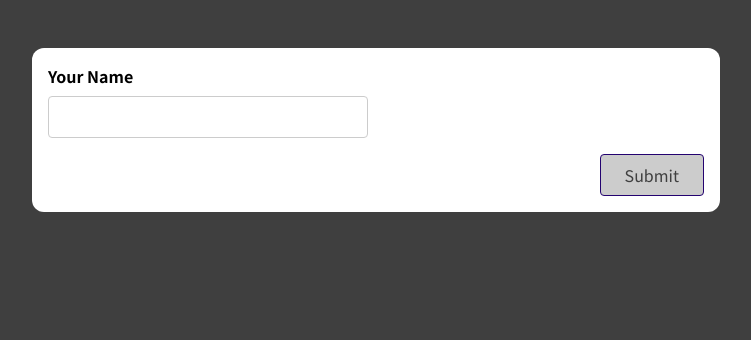
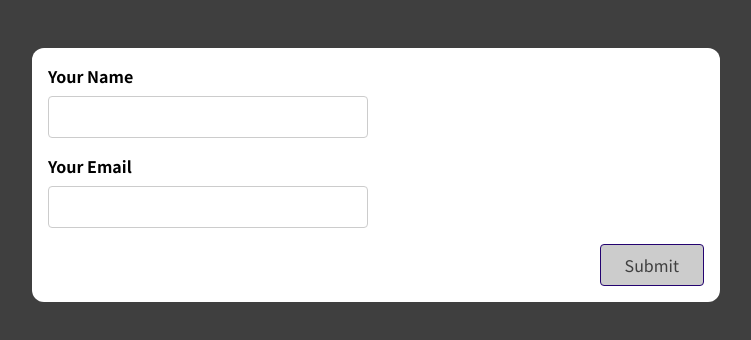
Before and after one commit to Laeti-dev/React_FormPractice, a React (Create React App) app: page / in a window 1280 px wide. Shown: the top 340 px of the page, without its empty margins (264-1015 px from the left). Built offline with nearby package versions, Linux system fonts and the light colour scheme.

Commit message:
assignement add email input + validation

```diff
--- a/src/components/SimpleInput.js
+++ b/src/components/SimpleInput.js
@@ -1,53 +1,73 @@
-import { useState } from "react";
+import { useState, useEffect } from "react";
 
 const SimpleInput = (props) => {
   // Create a state to check keystroke to use on the input
   const [enteredName, setEnteredName] = useState('');
+  const [enteredEmail, setEnteredEmail] = useState('')
   const [enteredNameTouched, setEnteredNameTouched] = useState(false);
-  // const [formIsValid, setFormIsValid] = useState(false);
+  const [enteredEmailTouched, setEnteredEmailTouched] = useState(false);
+  const [formIsValid, setFormIsValid] = useState(false);
 
   const nameIsValid = enteredName.trim() !== '';
+
+  const validRegEx = /^\w+([\.-]?\w+)*@\w+([\.-]?\w+)*(\.\w{2,3})+$/;
+  const emailIsValid = enteredEmail.match(validRegEx);
+  const emailIsNotEmpty = enteredEmail.trim() !== ''
+
   const nameInputIsInvalid = !nameIsValid && enteredNameTouched;
-  let formIsValid = false;
+  const emailInputIsInvalid = (!emailIsValid || !emailIsNotEmpty) && enteredEmailTouched;
+  // let formIsValid = false;
 
   // // to check if all the form is valid, rerender everytime an input is changed (dependencies)
-  // useEffect(() => {
-  //   if (nameIsValid) {
-  //     setFormIsValid(true);
-  //   } else {
-  //     setFormIsValid(false);
-  //   }
-  // }, [nameIsValid]);
+  useEffect(() => {
+    if (nameIsValid && emailIsValid && emailIsNotEmpty) {
+      setFormIsValid(true);
+    } else {
+      setFormIsValid(false);
+    }
+  }, [nameIsValid, emailIsValid, emailIsNotEmpty]);
 
-  if (nameIsValid) {
-    formIsValid = true;
-  };
+  // if (nameIsValid) {
+  //   formIsValid = true;
+  // };
 
   const nameInputChangeHandler = (event) => {
     setEnteredName(event.target.value);
     };
 
+  const emailInputChangeHandler = (event) => {
+    setEnteredEmail(event.target.value);
+  }
+
   const nameInputBlurHandler = event => {
     setEnteredNameTouched(true);
   };
+
+  const emailInputBlurHandler = (event) => {
+    setEnteredEmailTouched(true)
+  }
 
   const submitFormHandler = (event) => {
     event.preventDefault();
     // when user is submitting the form, set to true
     setEnteredNameTouched(true);
+    setEnteredEmailTouched(true)
     // Check for input validity
-    if (!nameIsValid){
+    if (!formIsValid){
       return;
     };
     // set the validity of the input
     // setNameIsValid(true);
     // reset form
     setEnteredName('');
-    setEnteredNameTouched(false)
+    setEnteredEmail('');
+    setEnteredNameTouched(false);
+    setEnteredEmailTouched(false);
 
   };
 
   const nameInputClasses = nameInputIsInvalid ? "form-control invalid" : "form-control";
+  const emailInputClasses = emailInputIsInvalid ? "form-control invalid" : "form-control";
 
   return (
     <form onSubmit={submitFormHandler}>
@@ -63,6 +83,18 @@ const SimpleInput = (props) => {
           />
         {nameInputIsInvalid && <p className="error-text">You should enter a Name</p>}
       </div>
+      <div className={emailInputClasses}>
+        <label htmlFor='email'>Your Email</label>
+        <input
+          type='text'
+          id='email'
+          onChange={emailInputChangeHandler}
+          onBlur={emailInputBlurHandler}
+          // bind the states to input
+          value={enteredEmail}
+          />
+        {emailInputIsInvalid && <p className="error-text">You should enter an email</p>}
+      </div>
       <div className="form-actions">
         <button disabled={!formIsValid}>Submit</button>
       </div>
```
